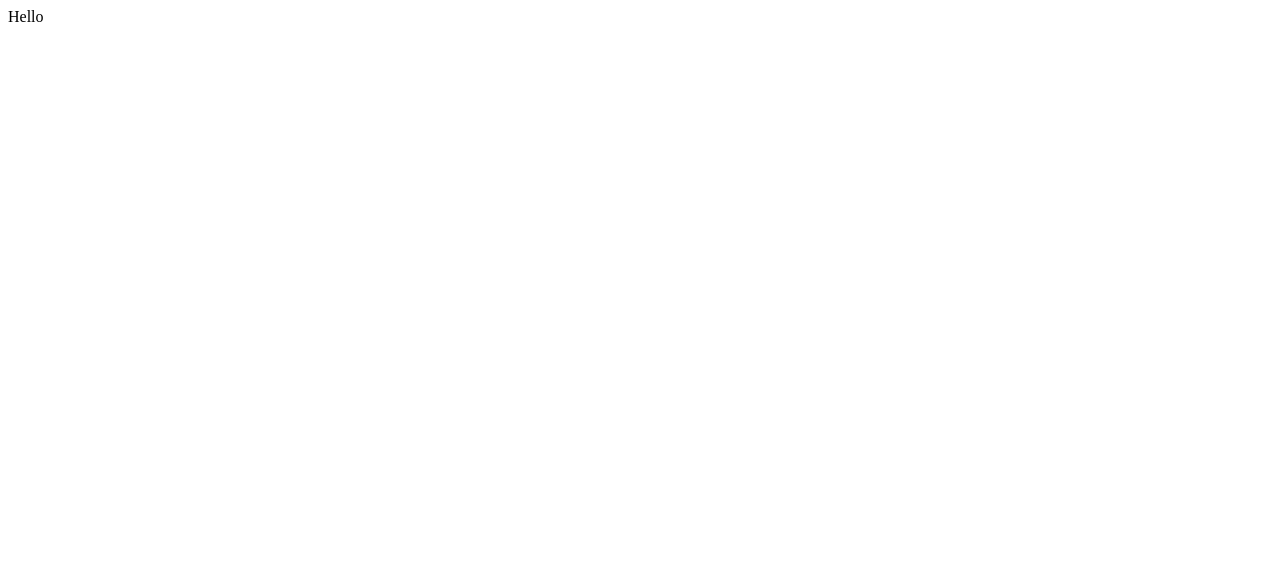
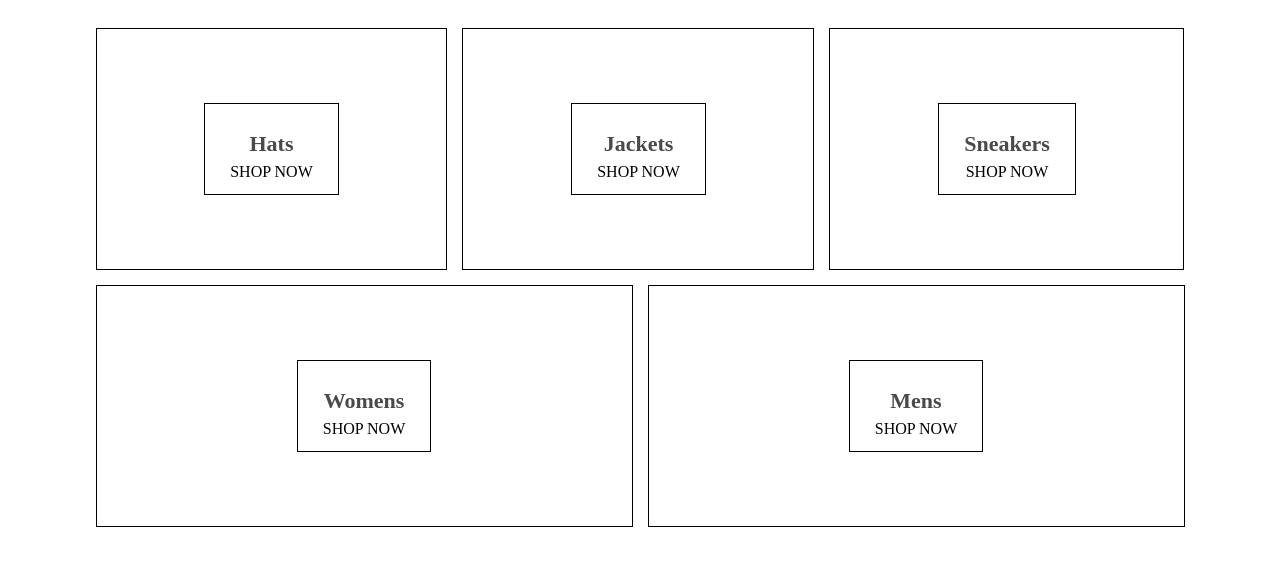
Before and after one commit to VigneshVisvanathan/reactemart, a React (Create React App) app: page / in a window 1280 px wide. Shown: the top 566 px of the page. Built offline with nearby package versions, Linux system fonts and the light colour scheme.

Commit message:
'updatec'

```diff
--- a/src/App.js
+++ b/src/App.js
@@ -1,10 +1,11 @@
 import React from 'react';
-
+import Homepage from './homepage.component'
+import './App.css';
 
 function App() {
   return (
   <>
-  Hello
+  <Homepage/>
   </>
   );
 }
--- /dev/null
+++ b/src/homepage.component.jsx
@@ -0,0 +1,43 @@
+import React from  'react'
+import './homepage.styles.scss';
+
+const Homepage = () =>(
+    <div className='homepage'>
+      <div className='directory-menu'>
+
+          <div className='menu-item'>
+              <div className='content'>
+                  <h1 className='title'>Hats</h1>
+                  <span className='subtitle'>SHOP NOW</span>
+              </div>
+          </div>
+          <div className='menu-item'>
+              <div className='content'>
+                  <h1 className='title'>Jackets</h1>
+                  <span className='subtitle'>SHOP NOW</span>
+              </div>
+          </div>
+          <div className='menu-item'>
+              <div className='content'>
+                  <h1 className='title'>Sneakers</h1>
+                  <span className='subtitle'>SHOP NOW</span>
+              </div>
+          </div>
+          <div className='menu-item'>
+              <div className='content'>
+                  <h1 className='title'>Womens</h1>
+                  <span className='subtitle'>SHOP NOW</span>
+              </div>
+          </div>
+          <div className='menu-item'>
+              <div className='content'>
+                  <h1 className='title'>Mens</h1>
+                  <span className='subtitle'>SHOP NOW</span>
+              </div>
+          </div>
+
+        </div>
+    </div>
+)
+
+export default Homepage;
--- /dev/null
+++ b/src/homepage.styles.scss
@@ -0,0 +1,54 @@
+.homepage {
+    display: flex;
+    flex-direction: column;
+    align-items: center;
+    padding: 20px 80px;
+  }
+
+  .directory-menu {
+    width: 100%;
+    display: flex;
+    flex-wrap: wrap;
+    justify-content: space-between;
+  }
+
+  .menu-item {
+    min-width: 30%;
+    height: 240px;
+    flex: 1 1 auto;
+    display: flex;
+    align-items: center;
+    justify-content: center;
+    border: 1px solid black;
+    margin: 0 7.5px 15px;
+
+    &:first-child {
+      margin-right: 7.5px;
+    }
+
+    &:last-child {
+      margin-left: 7.5px;
+    }
+
+    .content {
+      height: 90px;
+      padding: 0 25px;
+      display: flex;
+      flex-direction: column;
+      align-items: center;
+      justify-content: center;
+      border: 1px solid black;
+
+      .title {
+        font-weight: bold;
+        margin-bottom: 6px;
+        font-size: 22px;
+        color: #4a4a4a;
+      }
+
+      .subtitle {
+        font-weight: lighter;
+        font-size: 16px;
+      }
+    }
+  }
```
Also changed, not shown: src/App.css (added).
